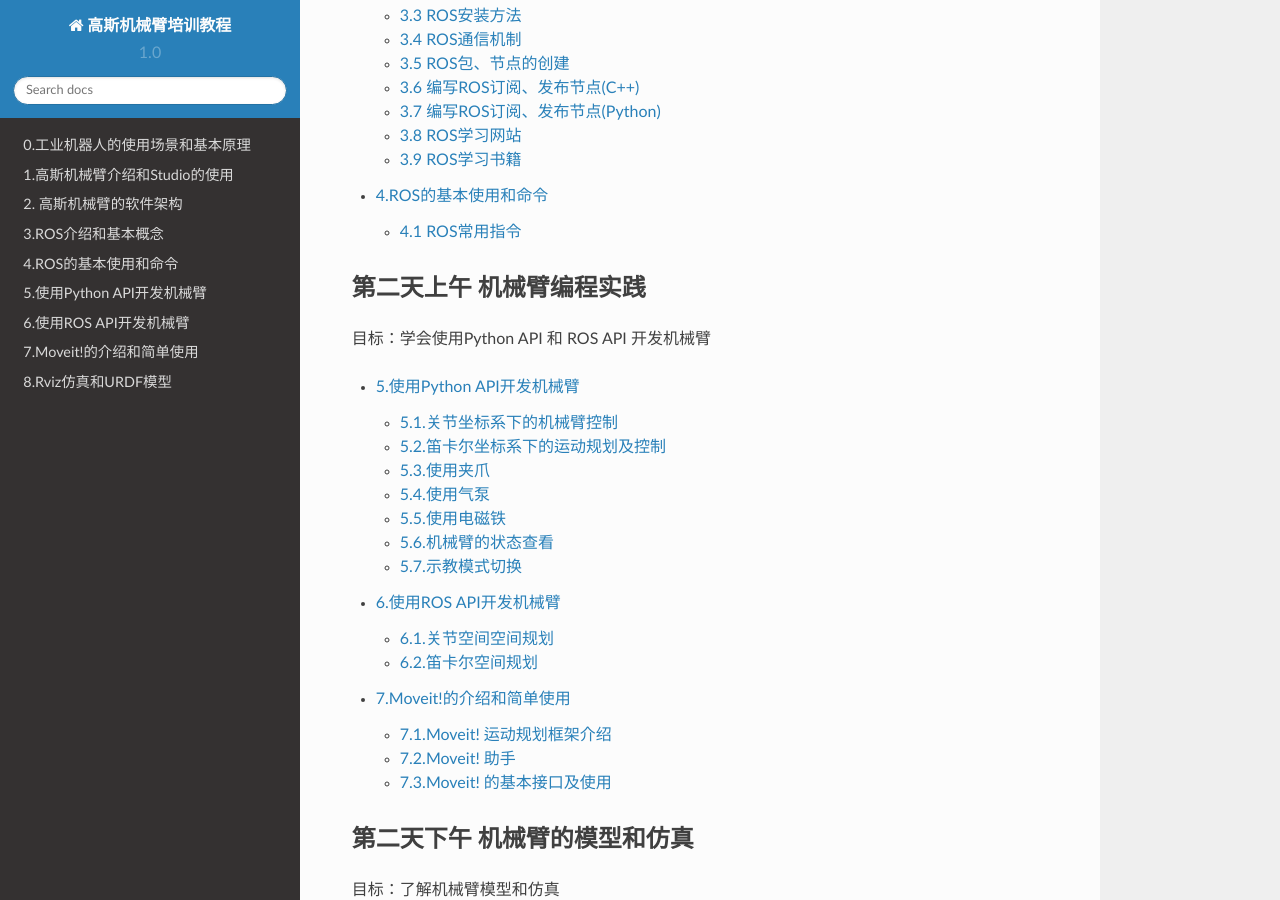
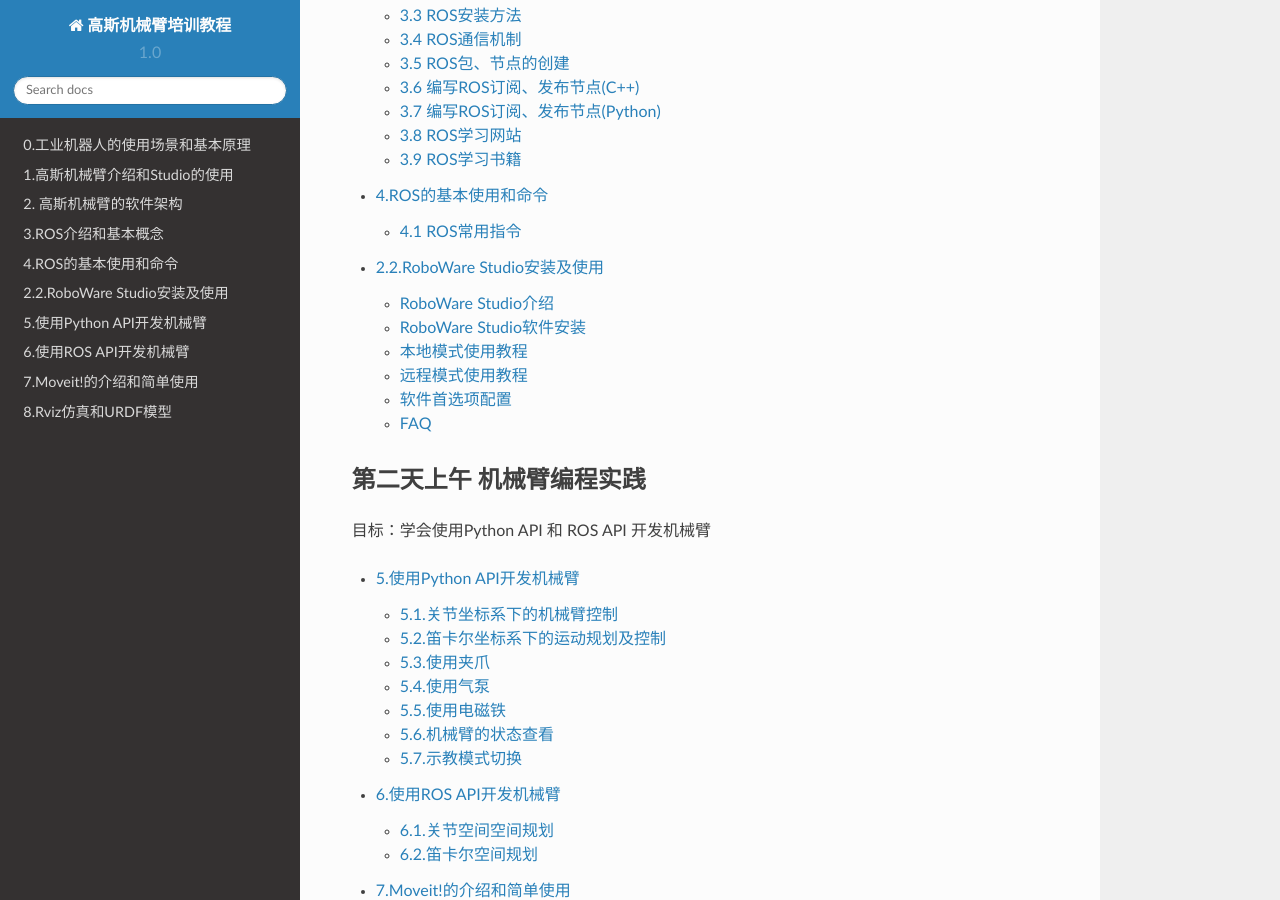
Before and after one commit to TonyRobotics/gauss_press, a Sphinx documentation site: the page built from docs/index.rst, in a window 1280 px wide and 900 px high, scrolled down 786 px. Built offline with Sphinx 7.4.7 and the Read the Docs theme 2.0.0, drawn with Linux system fonts in a browser that asks for light colours; some of the changed lines change nothing that is shown.

Commit message:
加入roboware

```diff
--- /dev/null
+++ b/docs/_source/ros/3.roboware.rst
@@ -0,0 +1,465 @@
+2.2.RoboWare Studio安装及使用
+===============================
+
+RoboWare Studio介绍
+~~~~~~~~~~~~~~~~~~~~~
+
+RoboWare Studio是一个ROS集成开发环境。它使ROS开发更加直观、简单，并且易于操作。可进行ROS工作区及包的管理，代码编辑、构建及调试。
+
+RoboWare Studio的主要特性有：
+
+**（1）易于安装及配置**
+
+下载后双击即可安装，RoboWare Studio可自动检测并加载ROS环境，无需额外配置。这种“开箱即用”的特性能够帮助开发者迅速上手。
+
+**（2）辅助ROS开发，兼容indigo/jade/kinetic版本**
+
+RoboWare Studio专为ROS (indigo/jade/kinetic)设计，以图形化的方式进行ROS工作区及包的创建、源码添加、message/service/action文件创建、显示包及节点列表。可实现CMakelists.txt文件和package.xml文件的自动更新。
+
+**（3）友好的编码体验**
+
+提供现代IDE的重要特性，包括语法高亮、代码补全、定义跳转、查看定义、错误诊断与显示等。支持集成终端功能，可在IDE界面同时打开多个终端窗口。支持Vim编辑模式。
+
+**（4）C++和Python代码调试**
+
+提供Release、Debug及Isolated编译选项。以界面交互的方式调试C++和Python代码，可设置断点、显示调用堆栈、单步运行，并支持交互式终端。可在用户界面展示ROS包和节点列表。
+
+**（5）远程部署及调试**
+
+可将本地代码部署到远程机器上，远程机器可以是X86架构或ARM架构。可在本地机器实现远程代码的部署、构建和实时调试。
+
+**（6）内置Git功能**
+
+Git使用更加简单。可在编辑器界面进行差异比对、文件暂存、修改提交等操作。可对任意Git服务仓库进行推送、拉取操作。
+
+**（7）遵循ROS规范**
+
+从代码创建、消息定义，到文件存储路径的创建及选择等，RoboWare Studio会引导开发者进行符合ROS规范的操作，协助开发者编写高质量、符合规范的ROS包。
+
+
+RoboWare Studio软件安装
+~~~~~~~~~~~~~~~~~~~~~~~~
+
+准备
+^^^^^
+安装前，请查看系统环境并确认：
+
+（1）操作系统为Ubuntu。
+
+（2）已完成ROS的安装配置。ROS安装步骤可参照官方网站：http://wiki.ros.org/kinetic/Installation/Ubuntu
+
+（3）可使用catkin_make构建ROS包。（若无法构建，您可能需要运行
+
+::
+
+    $ sudo apt install build-essential
+
+来安装基本构建工具。）
+
+（4）为支持Python相关功能，需要安装pylint。
+
+::
+
+    $ sudo apt install python-pip
+    $ sudo python -m pip install pylint
+
+（5）为支持clang-format相关功能，需要安装clang-format-3.8或更高版本。
+
+::
+
+    $ sudo apt install clang-format-3.8
+
+安装
+^^^^^
+
+下载RoboWare Studio最新版，在终端执行以下命令进行安装：
+
+::
+
+    $ cd /path/to/deb/file/
+    $ sudo dpkg -i roboware-studio_<version>_<architecture>.deb
+
+其中，<version>表示软件版本号，<architecture>表示机器的处理器架构（amd64为64位版本，i386为32位版本）。
+将<version>和<architecture>替换为当前文件信息即可（小技巧：可在输入“sudo dpkg -i ”后按Tab键自动补全文件名）。
+安装后，RoboWare Studio会自动检测并加载ROS环境，无需额外配置。
+
+.. figure:: images/roboware_install_cmd.png
+   :width: 500px
+   :align: center
+
+升级
+^^^^^
+
+下载最新的RoboWare Studio安装包deb文件，参照安装步骤直接安装即可，旧版本会被自动覆盖。
+
+卸载
+^^^^^
+
+打开任一终端，执行以下指令卸载RoboWare Studio：
+
+::
+
+    $ sudo apt remove roboware-studio
+
+启动
+^^^^^
+
+**方式一（推荐）：** 点击屏幕左上角的Ubuntu图标，打开Dash，搜索“roboware-studio”，单击启动。
+
+**方式二：** 通过终端启动，打开任一终端，执行：
+
+::
+
+    $ roboware-studio
+
+
+本地模式使用教程
+~~~~~~~~~~~~~~~~~~
+
+(1)创建工作区
+^^^^^^^^^^^^^^^^^^^
+
+在欢迎界面，点击“新建工作区”按钮（或选择“文件 - 新建工作区”），选择路径并填写工作区名称，如“catkin_ws”，则会创建一个名为“catkin_ws”工作区，并显示在资源管理器窗口。
+
+
+(2)打开/关闭工作区
+^^^^^^^^^^^^^^^^^^^
+
+在欢迎界面，点击“打开工作区”按钮（或选择“文件 - 打开工作区”），选择需要打开的ROS工作区，打开后即可显示在资源管理器窗口。
+
+选择“文件 - 关闭工作区”，RoboWare Studio会关闭当前的工作区并返回欢迎界面。
+
+(3)创建ROS包
+^^^^^^^^^^^^^^^^^^^
+
+右键点击ROS工作区下的“src”，选择“新建ROS包”，输入包名称及其依赖包的名称，如：
+
+::
+
+    my_package roscpp std_msgs
+
+回车后，会创建名为“my_package”、以“roscpp”和“std_msgs”为依赖的ROS包。
+
+(4)添加新的动态链接库或可执行文件（ROS节点）
+^^^^^^^^^^^^^^^^^^^^^^^^^^^^^^^^^^^^^^^^^^^^^^^
+
+右键点击包名文件夹（如“my_package”），选择“新建Src文件夹”，会自动创建ROS标准的src源码目录，其它必要的目录也可通过此右键菜单来创建。
+
+右键点击ROS包目录下的“src”，选择“新建CPP源文件”，输入文件名后，点击回车键，会弹出以下列表：
+
+- 加入到新的库文件中
+- 加入到新的可执行文件中
+
+在列表中选择类型，则会创建一个与CPP文件同名的动态链接库或可执行文件（ROS节点），此时CMakeLists.txt文件会自动更新。
+
+同理，右键点击ROS包目录下的“include/包名”，选择“新建头文件”，也可通过同样方式进行添加。
+
+(5)添加C++源代码到动态链接库或可执行文件（ROS节点）
+^^^^^^^^^^^^^^^^^^^^^^^^^^^^^^^^^^^^^^^^^^^^^^^^^^^^
+
+右键点击ROS包目录下的“src”，选择“新建CPP源文件”，输入文件名后，点击回车键，会弹出以下列表：
+
+- my_library1
+- my_library2
+- my_executable1
+- 加入到新的库文件中
+- 加入到新的可执行文件中
+
+其中my_library1、my_library2、my_executable1为已建立的库和可执行文件（节点），以列表的形式列出。
+选择对应的条目（如my_executable1），CPP文件会添加到my_executable1可执行文件中。此时CMakeLists.txt文件会自动更新。
+
+
+(6)编辑catkin ROS依赖包
+^^^^^^^^^^^^^^^^^^^^^^^^
+
+右键点击包名文件夹（如“my_package”），选择“编辑依赖的ROS包列表”，加入新增的依赖包名称，如：
+
+::
+
+    std_msgs
+
+回车后，会自动修改CMakeLists.txt的依赖包列表，如依赖多个ROS包的时候需要用空格把每个依赖包隔开。
+
+
+(7)添加message/service/action
+^^^^^^^^^^^^^^^^^^^^^^^^^^^^^^^
+
+右键点击包名文件夹（如“my_package”），选择“新建Msg文件夹”、“新建Srv文件夹”、
+“新建Action文件夹”可分别创建message、service、action文件夹。
+右键点击相应文件夹即可添加message、service、action文件。此时CMakeLists.txt文件会自动更新。
+
+
+(8)构建工作区
+^^^^^^^^^^^^^^
+
+RoboWare Studio支持catkin_make构建工具和catkin_tools构建工具。
+
+选择菜单“文件 – 首选项 – 设置”可打开设置界面，点击“ROS - ros.buildTool”标签左侧的编辑标志，即可选择构建工具。
+
+.. figure:: images/build_tools.png
+   :width: 500px
+   :align: center
+
+其中，Debug和Release选项分别表示构建调试版和发布版，默认构建方式为本地构建。
+catkin make方式下，带有“isolated”的选项表示利用“catkin_make_isolated”命令进行构建。
+带有“remote”的选项表示进行远程构建。“Remote Deploy”选项表示部署本地代码到远程计算机。
+关于远程开发的具体步骤会在下一节“远程模式使用教程”介绍，在此以本地构建为例进行说明。
+
+完成构建选项选择后，点击配置列表左侧的构建按钮，或选择“ROS”-“构建”即可构建对应版本的ROS包。构建完成后，资源管理器窗口下方的“ROS节点”子窗口会显示当前工作区下所有的ROS包及节点列表。
+
+选择“查看 - 输出”可打开“输出”窗口，显示构建输出结果。若构建过程中出现错误，按住“CTRL”键并点击错误提示，即可跳转到源代码对应位置。
+
+(9)构建工作区下的一个或多个包
+^^^^^^^^^^^^^^^^^^^^^^^^^^^^^^
+
+默认情况下，点击“构建”按钮会构建当前工作区下的所有包。如果只想构建其中的一个或多个包，可右键点击包名，将其设置为活动状态。可同时将一个或多个包设置为活动状态。此时，不被编译的包即称为“非活动包”，在目录列表中将会以删除线标记出来。点击“构建”按钮，RoboWare Studio只会对处于活动状态的包进行构建。
+
+(10)清理构建结果
+^^^^^^^^^^^^^^^^^^
+
+构建完成后，资源管理器窗口下方的“ROS节点”子窗口会显示当前工作区下所有的ROS包及节点列表。
+
+点击“ROS节点”子窗口上的“清理”按钮，则会对构建结果进行清理。
+
+(11)集成终端使用
+^^^^^^^^^^^^^^^^^
+
+选择“查看 - 集成终端”选项，可在编辑窗口下方打开集成终端窗口。集成终端默认打开路径为当前ROS工作区根目录。可在集成终端中执行任意命令行指令。
+
+可以点击集成终端窗口右上方的“+”按钮打开新的集成终端，并在下拉列表中进入对应的集成终端。
+
+(12)添加并启动launch文件
+^^^^^^^^^^^^^^^^^^^^^^^^^
+
+首先，右键点击包名文件夹（如“my_package”），选择“新建Launch文件夹”可创建launch文件夹。然后，右键点击launch文件夹，输入文件名添加launch文件。
+
+编辑完后，右键launch文件，选择“运行Launch文件”即可，RoboWare Studio会自动打开集成终端并运行launch文件。
+
+(13)编辑~/.bashrc文件
+^^^^^^^^^^^^^^^^^^^^^^^
+
+选择菜单“ROS – 打开~/.bashrc文件”即可打开并编辑.bashrc文件。
+
+
+远程模式使用教程
+~~~~~~~~~~~~~~~~~~
+
+(1)配置SSH公钥无密登录
+^^^^^^^^^^^^^^^^^^^^^^^
+
+首先，在本地计算机生成公钥和私钥。打开终端，执行命令：
+
+::
+
+    $ ssh-keygen
+
+一直按回车键选择默认选项，会在~/.ssh目录下生成id_rsa和id_rsa.pub两个文件。然后将id_rsa.pub文件复制到远程计算机：
+
+::
+
+    $ scp ~/.ssh/id_rsa.pub username@ip_address:/home/username
+
+其中username为远程计算机用户名，ip_address为远程计算机的IP地址，示例如下所示。
+
+.. figure:: images/ssh_keygen.png
+   :width: 500px
+   :align: center
+
+将公钥文件id_rsa.pub拷贝到远程计算机后，SSH登录到远程计算机：
+
+::
+
+    $ ssh username@ip_address
+
+其中username为远程计算机用户名，ip_address为远程计算机的IP地址。
+
+登录后，将id_rsa.pub的文件内容追加写入到远程计算机的~/.ssh/authorized_keys文件中，并修改authorized_keys文件的权限：
+
+::
+
+    $ cat id_rsa.pub >> ~/.ssh/authorized_keys
+    $ chmod 600 ~/.ssh/authorized_keys
+
+.. figure:: images/add_authorized_keys.png
+   :width: 500px
+   :align: center
+
+配置完成后，再登录远程计算机就无需输入密码。接下来，即可配置RoboWare Studio的远程调试参数进行远程调试。
+
+(2)修改远程计算机/etc/profile
+^^^^^^^^^^^^^^^^^^^^^^^^^^^^^^
+
+首先，登录远程计算机：
+
+::
+
+    $ ssh username@ip_address
+
+其中username为远程计算机用户名，ip_address为远程计算机的IP地址。
+
+登录后，切换到root用户权限，将ROS环境变量信息写入到/etc/profile文件中：
+
+::
+
+    $ sudo su
+    $ echo "source /opt/ros/kinetic/setup.bash" >> /etc/profile
+
+在此需要注意，示例中的ROS版本为“kinetic”，对于其它版本替换为对应名称即可。
+
+(3)远程参数配置
+^^^^^^^^^^^^^^^^
+
+启动RoboWare Studio后，点击“远程参数配置”按钮，依次配置远程计算机IP地址、远程计算机用户名、本地计算机密钥文件、远程计算机部署路径参数。
+
+(4)远程部署
+^^^^^^^^^^^^
+
+完成远程参数配置后，再进行远程部署。
+
+首先，在资源管理器视图下，选择“Remote Deploy”远程部署选项，点击列表左侧的按钮进行远程部署。RoboWare Studio会将当前整个工作区的源代码部署到远程计算机的指定路径下（请参照上一节的“远程参数配置”进行远程部署路径的设置）。
+
+在远程部署过程中，左下角状态栏图标会跳动。部署完成后，会在“输出”窗口显示部署成功的信息（Deploy Finished!）。
+
+(5)远程构建
+^^^^^^^^^^^
+
+完成远程部署后，即可进行远程构建。远程构建与本地构建一样，可以选择catkin_make和catkin_tools两种构建方式，若选择catkin_tools构建方式，需要在远程机器上安装catkin_tools工具。在此仅以catkin_make构建方式进行说明。
+
+首先，在资源管理器视图下，选择“Debug (remote)”构建选项，点击列表左侧的按钮进行远程构建。RoboWare Studio会将构建指令发送到远程计算机，并在“输出”窗口显示构建信息。
+
+(6)远程清理
+^^^^^^^^^^^
+
+远程构建完成后，资源管理器窗口下方的“ROS节点”子窗口会显示远程工作区下所有的ROS包及节点列表。
+
+点击“ROS节点”子窗口上的“清理”按钮，则会对远程构建结果进行清理。
+
+在此需要注意，点击“清理”按钮，左上角的配置构建选项中如果为“remote”选项，则会清除远程构建结果，否则，则清除本地构建结果。
+
+(7)远程部署/构建一个或多个包
+^^^^^^^^^^^^^^^^^^^^^^^^^^^^^
+
+默认情况下，部署时会将当前工作区下的所有包部署到远程主机。如果只想部署其中的一个或多个包，可右键点击包名，将其设置为活动状态。可同时将一个或多个包设置为活动状态。此时，进行部署时，RoboWare Studio只会将处于活动状态的包部署到远程主机。
+
+与本地构建方式相同，当设置一个或多个活动包时，点击“构建”按钮，只会对处于活动状态的包进行构建。当清除所有包的活动状态后，则会回到初始状态（即所有包都处于非活动状态）。当所有包都处于非活动状态时，点击“构建”按钮，则会对当前工作区内的所有包进行构建。
+
+(8)远程启动launch文件
+^^^^^^^^^^^^^^^^^^^^^^
+
+右键launch文件，选择“在远程主机上运行Launch文件”，RoboWare Studio会在集成终端中启动远程主机的launch文件。在集成终端中使用“Ctrl + c”快捷键可终止运行。
+
+软件首选项配置
+~~~~~~~~~~~~~~~
+
+RoboWare Studio软件可方便地进行的首选项配置，以点选的方式实现用户配置、工作区配置以及主题配置等。选择“文件 – 首选项 – 设置”即可打开配置界面。
+
+FAQ
+~~~~~~
+
+**(1)如何导入已有的ROS工作区？**
+
+分两种情况：
+
+- 对于普通的ROS工作区，直接在欢迎界面点击“打开工作区”按钮（或在菜单中选择“文件 - 打开工作区”），选择工作区路径打开即可。
+- 对于旧版本RoboWare Studio打开过的ROS工作区，需要将工作区根目录下的“.vscode”文件夹删除，再打开工作区即可。
+
+**(2)如何进行软件升级？**
+
+下载最新的RoboWare Studio安装包deb文件，参照安装步骤直接安装即可，旧版本会被自动覆盖。
+
+**(3)如何修改界面语言？**
+
+在菜单栏中，选择“文件-首选项-语言设置”，打开配置文件。
+
+.. figure:: images/roboware_language.png
+   :width: 300px
+   :align: center
+
+::
+
+    "locale":"zh-CN" 表示设置为中文界面，
+    "locale":"en" 表示设置为英文界面，
+
+可用“//”进行注释。修改完成后，重启RoboWare Studio即可生效。
+
+**(4)新建工作区时提示“路径不是ROS工作区”。**
+
+可能原因为ROS环境变量未导出。安装完ROS后，需要在当前用户家目录下的.bashrc文件中添加以下内容：
+
+::
+
+    source /opt/ros/indigo/setup.bash #（indigo版）
+
+或
+
+::
+
+    source /opt/ros/kinetic/setup.bash #（kinetic版）
+
+ROS的安装及配置说明可参照官网教程：
+
+http://wiki.ros.org/indigo/Installation/Ubuntu （indigo版）
+
+http://wiki.ros.org/kinetic/Installation/Ubuntu （kinetic版）
+
+
+**(5)提示错误“Linter pylint is not installed”。**
+
+需要安装pylint，请参照本手册“软件安装”-“准备”中的步骤。打开命令行终端，执行以下命令：
+
+::
+
+    $ sudo apt install python-pip
+
+在集成终端中安装python插件时会提示输入root密码，请按照提示输入。
+
+**(6)提示系统git版本低的问题。**
+
+需要升级git。打开命令行终端，执行以下命令：
+
+::
+
+    $ sudo apt-add-repository ppa:git-core/ppa
+    $ sudo apt update
+    $ sudo apt install git
+
+**(7)名为“test”的节点无法生成问题。**
+
+不要将ROS节点名称命名为test，否则会无法生成节点。
+
+**(8)构建过程中卡住问题。**
+
+对于内存太小的机器，如果当前工作区内的ROS包数量太多，在构建整个工作区时，会因内存不足导致构建卡住。此时，可采用单独构建的方式依次对每个包构建。
+
+**(9)新建、删除文件时资源管理器不能自动刷新。**
+
+RoboWare Studio依靠ubuntu的文件系统监视功能实现资源管理器的自动刷新，
+但ubuntu的文件监视数量限制可能设置的太小，导致资源管理器没有自动刷新。
+为解决这个问题需要设置ubuntu的文件监视数量限制。方法如下：
+
+使用root权限打开文件/etc/sysctl.conf进行编辑。
+
+::
+
+    $ sudo gedit /etc/sysctl.conf
+
+也可用其它文本编辑器。
+
+找到fs.inotify.max_user_watches选项，适当增加等号后面的数值，比如改为100000。重启ubuntu即可。
+
+**(10)编辑器无法输入、选择、复制问题。**
+
+这是因为RoboWare Studio处于Vim编辑模式，切换到普通模式即可，在菜单栏选择“编辑-切换VIM编辑模式”可切换到普通编辑模式。
+
+**(11)编辑时如何进行前进、后退？能否自定义其快捷键？**
+
+默认的前进快捷键为“Ctrl+Shift+-”，后退快捷键为“Ctrl+Alt+-”。
+可以进行快捷键自定义，点击菜单栏的“文件 - 首选项 – 键盘快捷方式”，找到“前进”、“后退”选项进行修改即可，也可对其它快捷键进行自定义。
+
+**(12)CMakelists.txt错误无法定位问题。**
+
+先删除工作区根目录.vscode文件夹下的tasks.json文件，然后重新打开工作区。
+
+**(13)Meta Package无法编辑依赖、无法新建节点问题。**
+
+目前尚不支持meta package编辑依赖和新建节点，将meta package下的所有包拷贝到src目录下即可。
--- a/docs/index.rst
+++ b/docs/index.rst
@@ -29,6 +29,7 @@
 
    _source/ros/1.ROS_Introduction.rst
    _source/ros/2.ROS_command.rst
+   _source/ros/3.roboware.rst
 
 第二天上午 机械臂编程实践
 -------------------------------
```
Also changed, not shown: docs/_source/ros/images/add_authorized_keys.png (added), docs/_source/ros/images/build_tools.png (added), docs/_source/ros/images/roboware_install_cmd.png (added), docs/_source/ros/images/roboware_language.png (added), docs/_source/ros/images/ssh_keygen.png (added).
